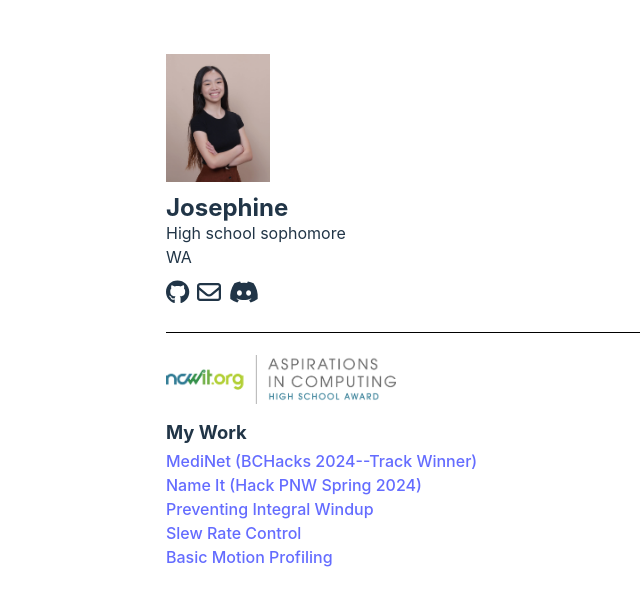
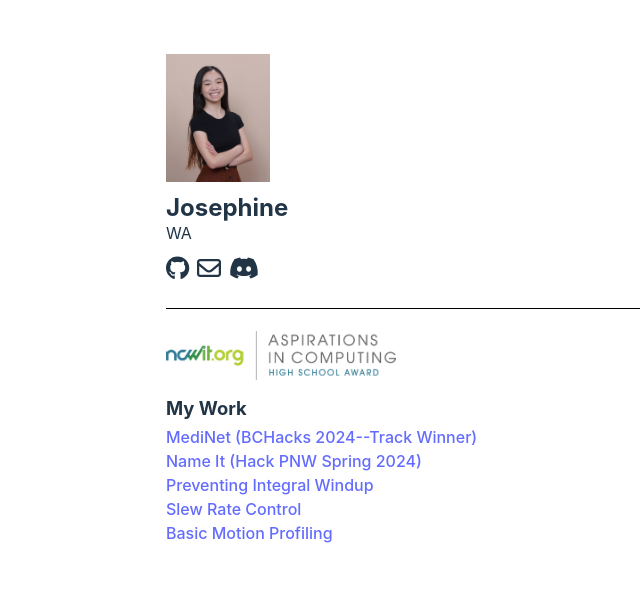
Before and after one commit to josephinel6/new-portfolio, a React (Vite) app: page / in a window 1280 px wide. Shown: the top 606 px of the page, without its empty margins (154-794 px from the left). Built offline with nearby package versions, Linux system fonts and the light colour scheme.

Commit message:
Update App.jsx

```diff
--- a/src/App.jsx
+++ b/src/App.jsx
@@ -14,7 +14,7 @@ function App() {
       <div id="card">
         <img src="/assets/profile-cropped.jpg" id="mainphoto" />
         <h1 id="name"> Josephine</h1>
-        <h3> High school sophomore</h3>
+        {/* <h3> High school sophomore</h3>  */}
         <h3> WA </h3>
         <FontAwesomeIcon className="social" id="github" icon={faGithub} onClick={() => location.href = "https://www.github.com/josephinel6"} />
         <FontAwesomeIcon className="social" icon={faEnvelope} href="mailto:mailjosephinel@gmail.com" onClick={() => location.href = "mailto:mailjosephinel@gmail.com"} />
```
